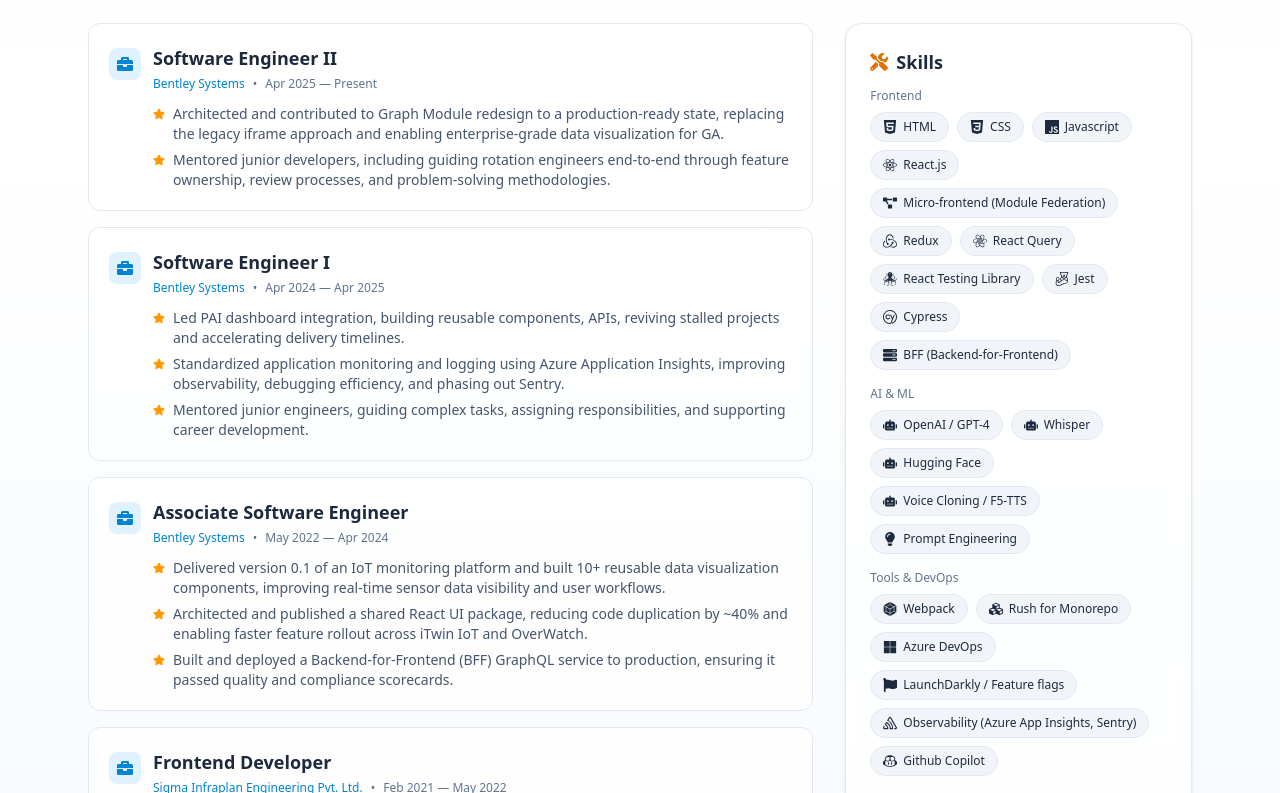
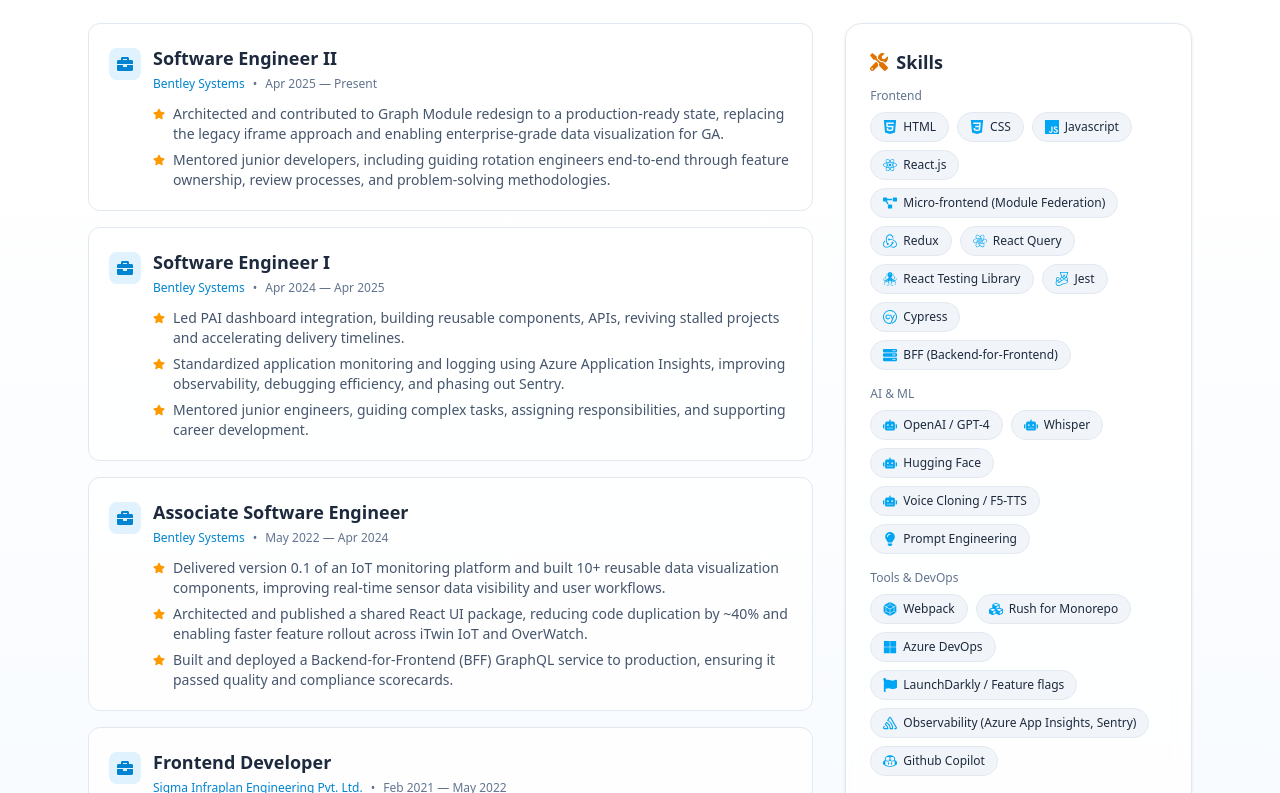
Before and after one commit to gholapeajinkya/gholapeajinkya.github.io, a React (Vite) app: page / in a window 1280 px wide. Shown: the part 1367-2160 px from the top of the page. Built offline with nearby package versions, Linux system fonts and the light colour scheme; no server answers.

Commit message:
UI bug fixed in exp section

```diff
--- a/src/components/ExperienceSection.jsx
+++ b/src/components/ExperienceSection.jsx
@@ -178,7 +178,7 @@
                           }
                           className={chipClass}
                         >
-                          <SkillIcon className="text-sm" />
+                          <SkillIcon className="text-sm text-sky-500" />
                           {skill}
                         </motion.span>
                       );
```
Also changed, not shown: 13 other files (tests, documents, lock files or other folders).
